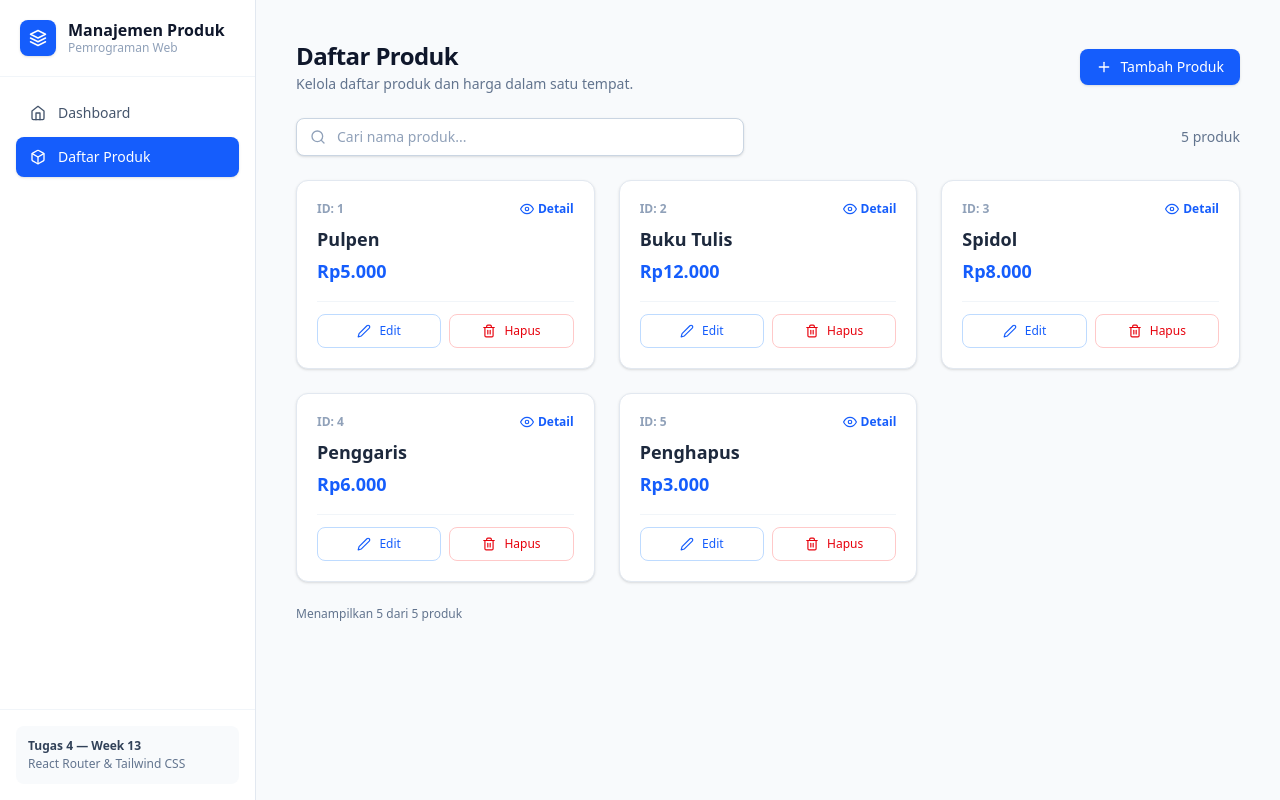
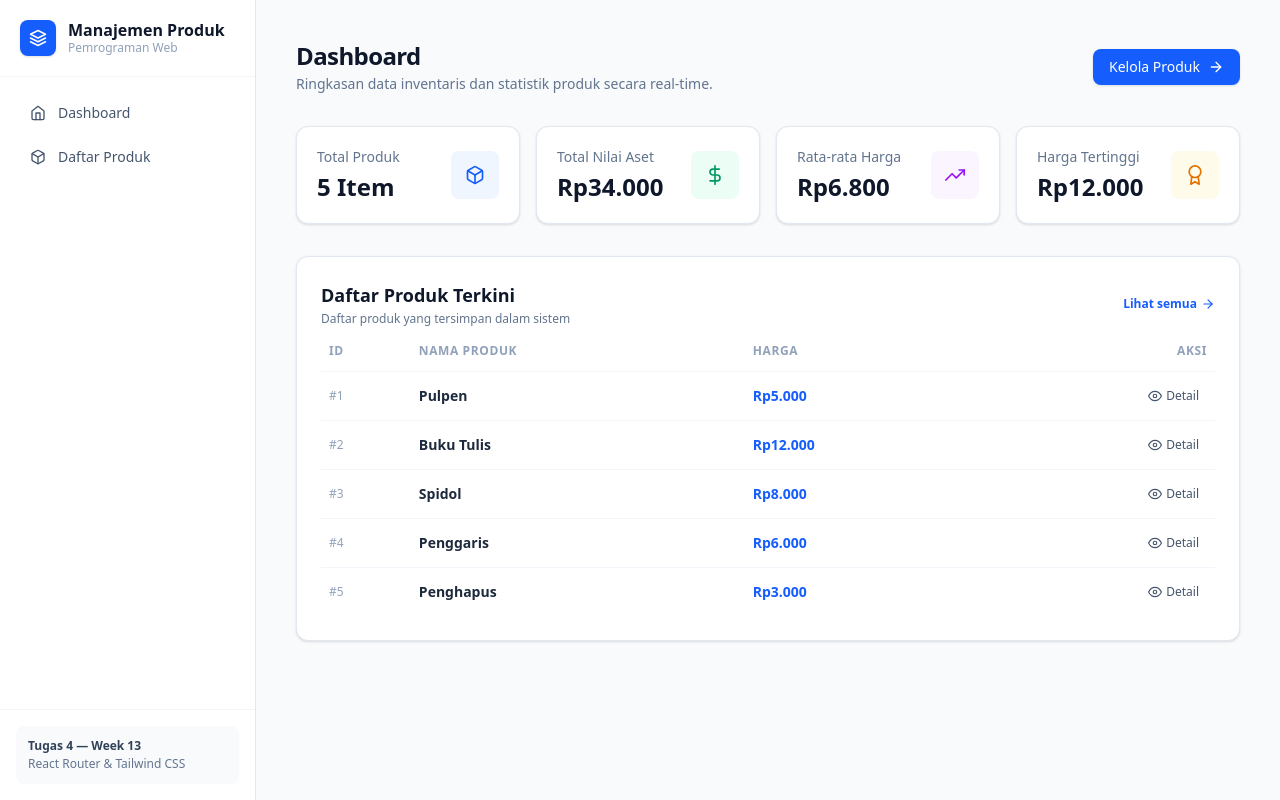
Before and after one commit to Satyzfying/manajemen-produk-react, a React (Vite) app: page / in a window 1280 px wide. Before the commit this address led to /products. Built offline with nearby package versions, Linux system fonts and the light colour scheme.

Commit message:
feat(tugas-4): buat halaman dashboard dan konfigurasi routing navigasi

```diff
--- a/src/App.jsx
+++ b/src/App.jsx
@@ -1,6 +1,7 @@
 import { useState } from 'react';
-import { Routes, Route, Navigate } from 'react-router';
+import { Routes, Route } from 'react-router';
 import AppLayout from './components/templates/AppLayout';
+import DashboardPage from './components/pages/DashboardPage';
 import ProductsPage from './components/pages/ProductsPage';
 import { INITIAL_PRODUCTS } from './data/initialProducts';
 
@@ -42,7 +43,8 @@ export default function App() {
           />
         }
       >
-        <Route index element={<Navigate to="/products" replace />} />
+        <Route index element={<DashboardPage />} />
+        <Route path="dashboard" element={<DashboardPage />} />
         <Route path="products" element={<ProductsPage />} />
       </Route>
     </Routes>
--- /dev/null
+++ b/src/components/pages/DashboardPage.jsx
@@ -0,0 +1,127 @@
+import { useOutletContext, Link } from 'react-router';
+import { FiBox, FiDollarSign, FiTrendingUp, FiAward, FiArrowRight, FiEye } from 'react-icons/fi';
+import StatCard from '../molecules/StatCard';
+import { formatPrice } from '../../utils/product';
+
+export default function DashboardPage({ products: propProducts }) {
+  const context = useOutletContext() || {};
+  const products = propProducts || context.products || [];
+
+  const totalProducts = products.length;
+  const totalValue = products.reduce((acc, curr) => acc + Number(curr.price || 0), 0);
+  const averagePrice = totalProducts > 0 ? Math.round(totalValue / totalProducts) : 0;
+  const highestPriced =
+    products.length > 0 ? [...products].sort((a, b) => b.price - a.price)[0] : null;
+
+  return (
+    <div className="space-y-8">
+      <div className="flex flex-col sm:flex-row sm:items-center justify-between gap-4">
+        <div>
+          <h1 className="text-2xl font-bold text-slate-900 tracking-tight">
+            Dashboard
+          </h1>
+          <p className="text-sm text-slate-500 mt-0.5">
+            Ringkasan data inventaris dan statistik produk secara real-time.
+          </p>
+        </div>
+        <Link
+          to="/products"
+          className="inline-flex items-center gap-2 px-4 py-2 bg-blue-600 hover:bg-blue-700 text-white rounded-lg text-sm font-medium transition shadow-sm self-start sm:self-auto"
+        >
+          <span>Kelola Produk</span>
+          <FiArrowRight className="w-4 h-4" />
+        </Link>
+      </div>
+
+      <div className="grid grid-cols-1 sm:grid-cols-2 lg:grid-cols-4 gap-4">
+        <StatCard
+          title="Total Produk"
+          value={`${totalProducts} Item`}
+          icon={FiBox}
+          color="blue"
+        />
+        <StatCard
+          title="Total Nilai Aset"
+          value={formatPrice(totalValue)}
+          icon={FiDollarSign}
+          color="green"
+        />
+        <StatCard
+          title="Rata-rata Harga"
+          value={formatPrice(averagePrice)}
+          icon={FiTrendingUp}
+          color="purple"
+        />
+        <StatCard
+          title="Harga Tertinggi"
+          value={highestPriced ? formatPrice(highestPriced.price) : 'Rp0'}
+          icon={FiAward}
+          color="amber"
+        />
+      </div>
+
+      <div className="bg-white rounded-xl border border-slate-200 p-6 shadow-sm">
+        <div className="flex items-center justify-between mb-4">
+          <div>
+            <h2 className="text-lg font-bold text-slate-900">
+              Daftar Produk Terkini
+            </h2>
+            <p className="text-xs text-slate-500 mt-0.5">
+              Daftar produk yang tersimpan dalam sistem
+            </p>
+          </div>
+          <Link
+            to="/products"
+            className="text-xs font-semibold text-blue-600 hover:text-blue-700 hover:underline inline-flex items-center gap-1"
+          >
+            Lihat semua
+            <FiArrowRight className="w-3.5 h-3.5" />
+          </Link>
+        </div>
+
+        {products.length > 0 ? (
+          <div className="overflow-x-auto">
+            <table className="w-full text-left text-sm">
+              <thead>
+                <tr className="border-b border-slate-100 text-xs font-semibold text-slate-400 uppercase tracking-wider">
+                  <th className="pb-3 px-2">ID</th>
+                  <th className="pb-3 px-2">Nama Produk</th>
+                  <th className="pb-3 px-2">Harga</th>
+                  <th className="pb-3 px-2 text-right">Aksi</th>
+                </tr>
+              </thead>
+              <tbody className="divide-y divide-slate-100">
+                {products.slice(0, 5).map((p) => (
+                  <tr key={p.id} className="hover:bg-slate-50/75 transition">
+                    <td className="py-3 px-2 font-medium text-slate-400 text-xs">
+                      #{p.id}
+                    </td>
+                    <td className="py-3 px-2 font-semibold text-slate-800">
+                      {p.name}
+                    </td>
+                    <td className="py-3 px-2 text-blue-600 font-bold">
+                      {formatPrice(p.price)}
+                    </td>
+                    <td className="py-3 px-2 text-right">
+                      <Link
+                        to={`/products/${p.id}`}
+                        className="inline-flex items-center gap-1 text-xs text-slate-600 hover:text-blue-600 font-medium py-1 px-2 rounded-md hover:bg-slate-100 transition"
+                      >
+                        <FiEye className="w-3.5 h-3.5" />
+                        Detail
+                      </Link>
+                    </td>
+                  </tr>
+                ))}
+              </tbody>
+            </table>
+          </div>
+        ) : (
+          <p className="text-sm text-slate-500 py-6 text-center">
+            Belum ada produk untuk ditampilkan.
+          </p>
+        )}
+      </div>
+    </div>
+  );
+}
```
